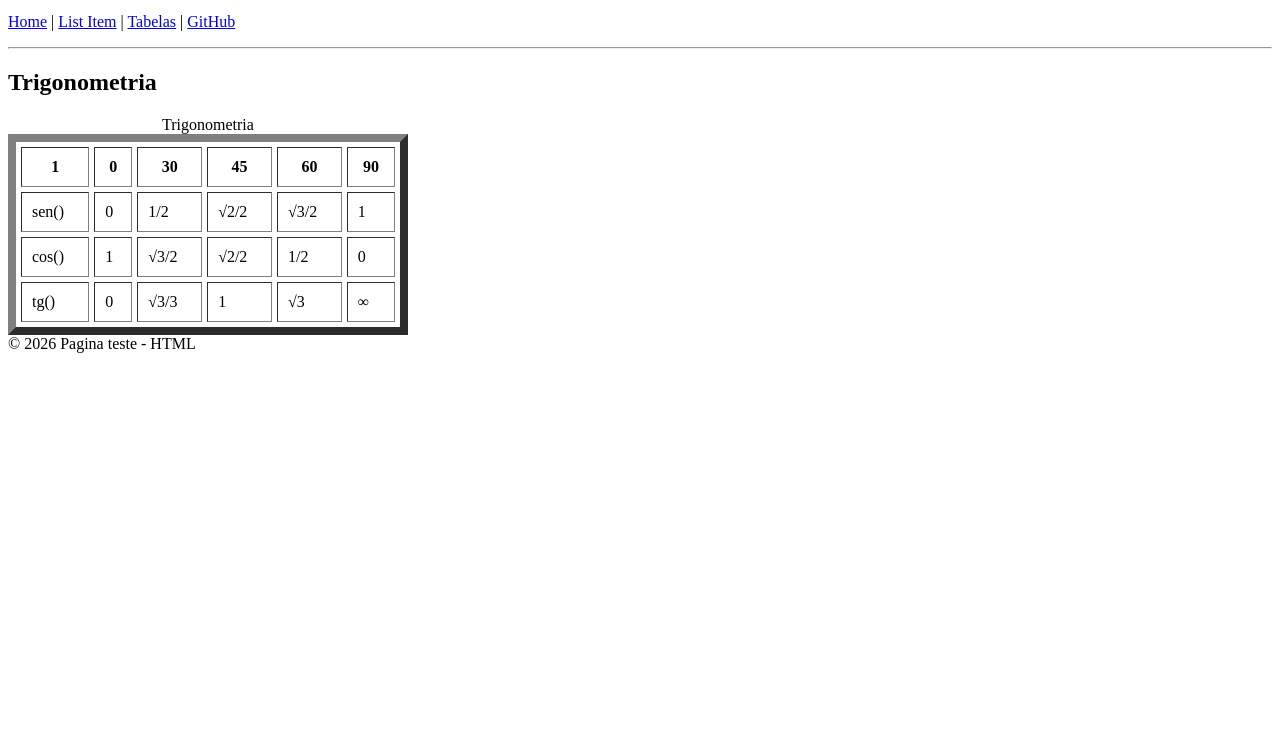
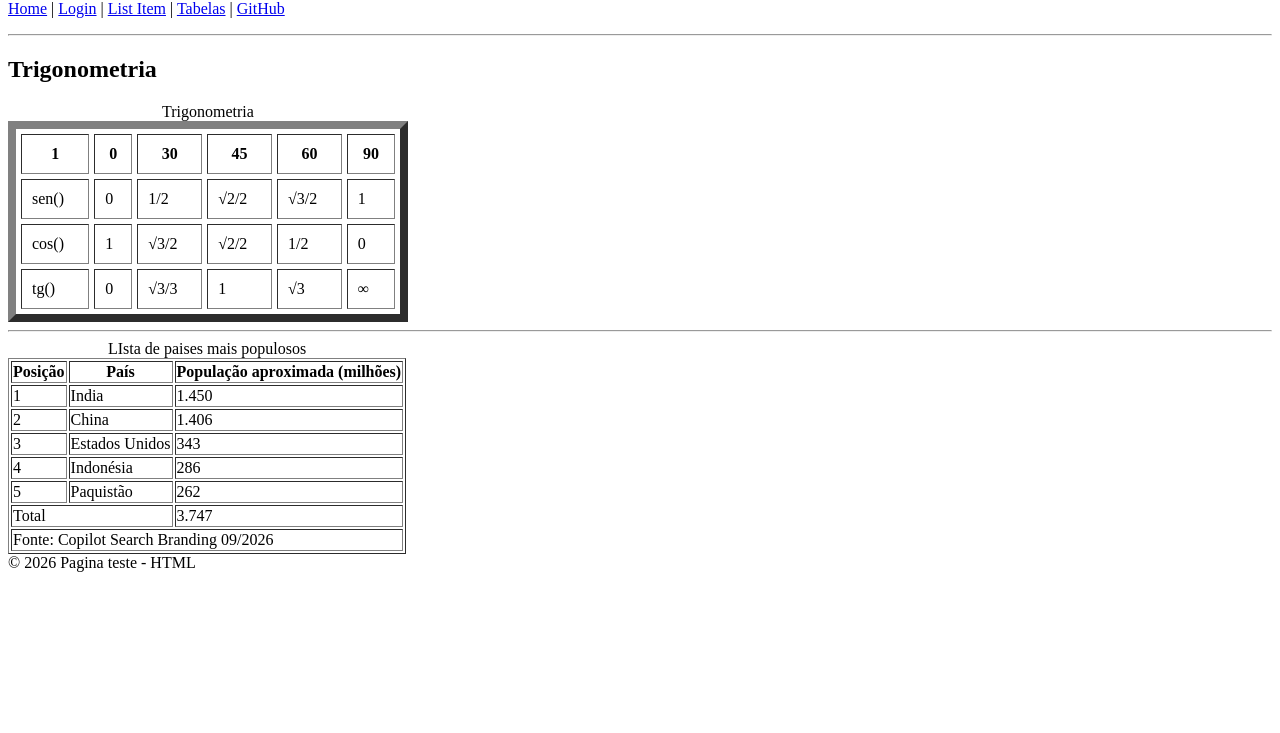
Before and after one commit to vinigobbo/Udemy-Learning, a plain HTML site: page Paginas/tabelas.html in a window 1280 px wide. Shown: the part 67-800 px from the top of the page. Drawn offline with Linux system fonts and the light colour scheme.

Commit message:
6° dia de estudo

```diff
--- a/Paginas/tabelas.html
+++ b/Paginas/tabelas.html
@@ -6,12 +6,12 @@
     <title>Document</title>
 </head>
 <body>
-    <main>
     <header>
+        <nav>
             <h1>Estrutura basica de pagina web - HTML</h1>
-            <nav>
             <p>
                 <a href="index.html">Home</a> |
+                <a href="login.html">Login</a> |
                 <a href="listas.html">List Item</a> |
                 <a href="tabelas.html">Tabelas</a> |
                 <a href="https://github.com/vinigobbo" target="_blank">GitHub</a>
@@ -19,6 +19,7 @@
         </nav>
     </header>
     <hr>
+    <main>
         <section>
             <h2>Trigonometria</h2>
             <table border="8" width="400" cellpadding="10" cellspacing="5">
@@ -63,6 +64,54 @@
                 </tbody>
             </table>
         </section>
+        <hr>
+        <section>
+            <table border="1">
+                <caption>LIsta de paises mais populosos</caption>
+                <theader>
+                    <tr>
+                        <th>Posição</th>
+                        <th>País</th>
+                        <th>População aproximada (milhões)</th>
+                    </tr>
+                </theader>
+                <tbody>
+                    <tr>
+                        <td>1</td>
+                        <td>India</td>
+                        <td>1.450</td>
+                    </tr>
+                    <tr>
+                        <td>2</td>
+                        <td>China</td>
+                        <td>1.406</td>
+                    </tr>
+                    <tr>
+                        <td>3</td>
+                        <td>Estados Unidos</td>
+                        <td>343</td>
+                    </tr>
+                    <tr>
+                        <td>4</td>
+                        <td>Indonésia</td>
+                        <td>286</td>
+                    </tr>
+                    <tr>
+                        <td>5</td>
+                        <td>Paquistão</td>
+                        <td>262</td>
+                    </tr>
+                    <tr>
+                        <td colspan="2">Total</td>
+                        <td>3.747</td>
+
+                    </tr>
+                </tbody>
+                <tfooter>
+                    <td colspan="3">Fonte: Copilot Search Branding 09/2026</td>
+                </tfooter>
+            </table>
+        </section>
         <footer>© 2026 Pagina teste - HTML</footer>
     </main>
 </body>
```
Also changed, not shown: Paginas/Cadastro.html (added, +39 -0 lines), Paginas/Login.html (added, +37 -0 lines), Paginas/index.html (+3 -1 lines), Paginas/listas.html (+3 -2 lines). Lines whose indentation alone changed are shown as unchanged.
